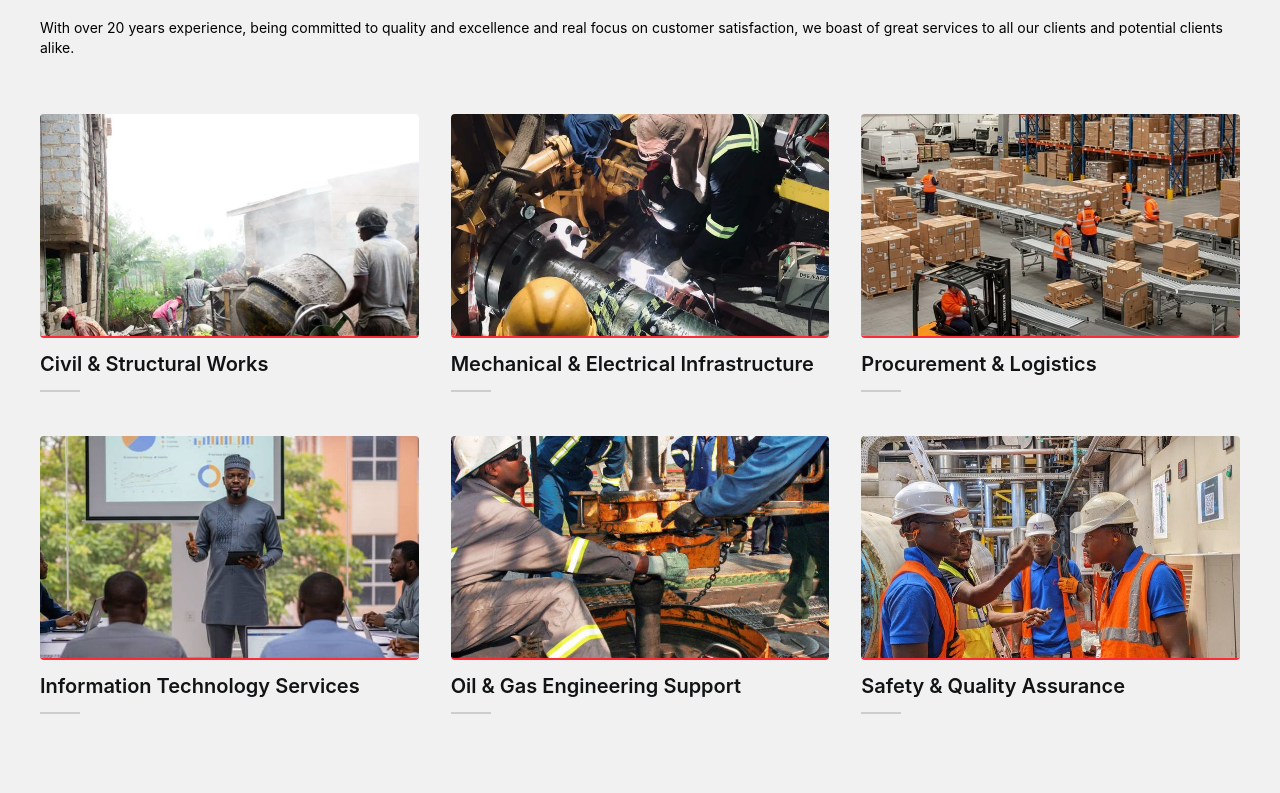
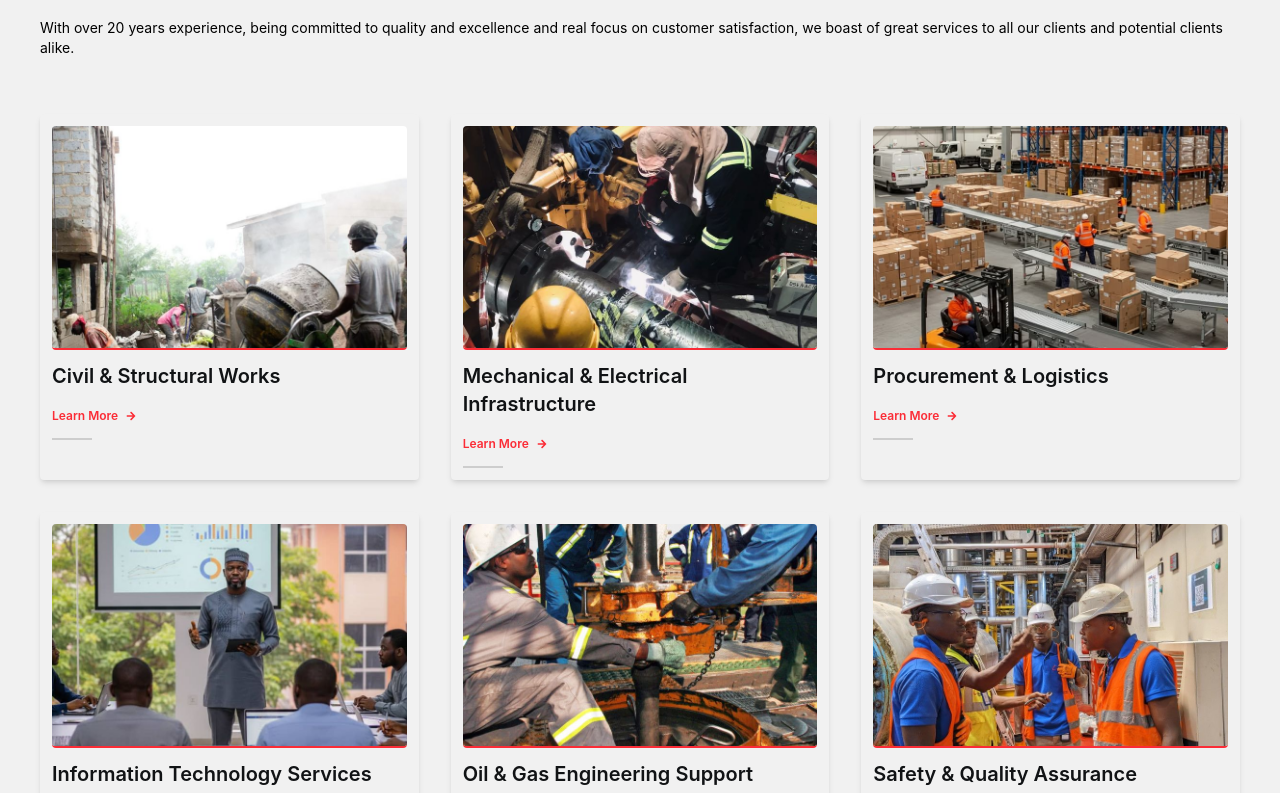
Before and after one commit to AghoghoOgbotor18/AutumnProjects, a React (Vite) app: page / in a window 1280 px wide. Shown: the part 1867-2660 px from the top of the page. Built offline with nearby package versions, Linux system fonts and the light colour scheme.

Commit message:
add a learn more button to the services cards that leads to the services details page

```diff
--- a/src/components/Home/Services.jsx
+++ b/src/components/Home/Services.jsx
@@ -6,39 +6,9 @@ import infoTech from "../../assets/images/info-tech.jpg"
 import oilAndGas from "../../assets/images/oil-and-gas.jpg"
 import safety from "../../assets/images/quality.jpg"
 import { Link } from 'react-router-dom'
+import { FaArrowRight } from 'react-icons/fa'
+import services from '../../data/services'
 
-const services = [
-  {
-    slug: 'civil-structural-works',
-    title: 'Civil & Structural Works',
-    image: civilImage,
-  },
-  {
-    slug: 'mechanical-electrical-infrastructure',
-    title: 'Mechanical & Electrical Infrastructure',
-    image: mechanical,
-  },
-  {
-    slug: 'procurement-logistics',
-    title: 'Procurement & Logistics',
-    image: procurement,
-  },
-  {
-    slug: 'information-technology',
-    title: 'Information Technology Services',
-    image: infoTech,
-  },
-  {
-    slug: 'oil-gas-engineering',
-    title: 'Oil & Gas Engineering Support',
-    image: oilAndGas,
-  },
-  {
-    slug: 'safety-quality-assurance',
-    title: 'Safety & Quality Assurance',
-    image: safety
-  },
-];
 
 const Services = () => {
   return (
@@ -61,7 +31,7 @@ const Services = () => {
                 <Link
                 key={service.slug}
                 to={`/services/${service.slug}`}
-                className="group block overflow-hidden "
+                className="group block overflow-hidden bg-[#f1f1f1] p-3 shadow-md rounded-sm hover:shadow-lg"
                 >
                     {/* Image */}
                     <div className="relative h-56 overflow-hidden border-b-2 border-b-red-500 rounded-sm">
@@ -77,8 +47,12 @@ const Services = () => {
                         <h3 className="text-[#111315] text-lg md:text-xl font-semibold mb-3">
                             {service.title}
                         </h3>
-                        <span className="block h-[2px] w-10 bg-black/15 group-active:w-30 group-active:bg-red-500 group-hover:w-30 group-hover:bg-red-500 transition-all duration-300 ease-out" />
+                        <span className='inline-flex items-center gap-2 text-red-500 text-xs font-semibold'>
+                            Learn More {" "}
+                            <FaArrowRight className="w-2.5 h-2.5 transition-transform duration-300 group-hover:translate-x-1" />
+                        </span>
                     </div>
+                    <span className="block h-[2px] w-10 bg-black/15 group-active:w-30 group-active:bg-red-500 group-hover:w-30 group-hover:bg-red-500 transition-all duration-300 ease-out" />
                 </Link>
             ))}
             </div>
```
